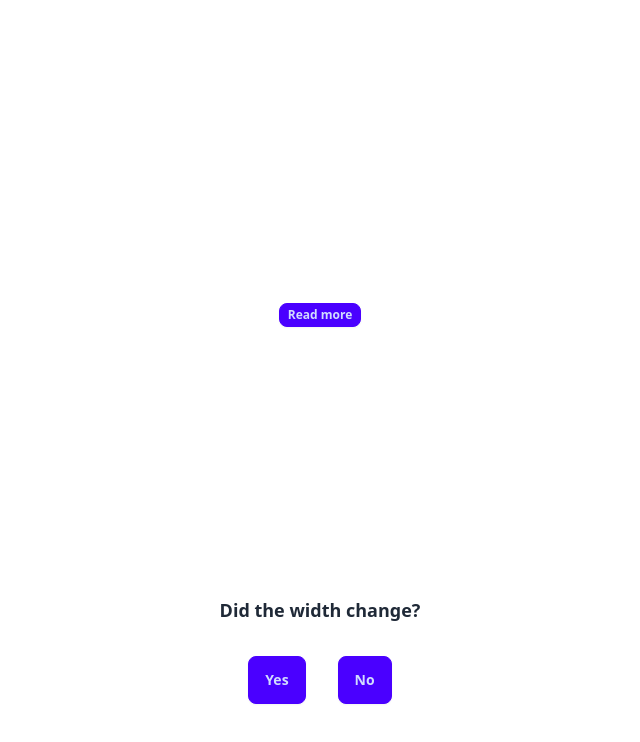
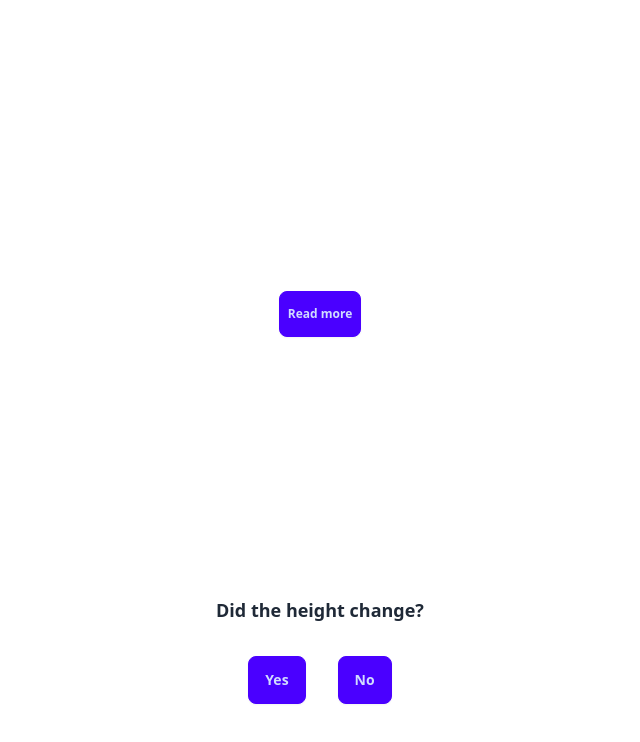
Before and after one commit to dotRarufu/is-25-perceivable, a SvelteKit app: page /survey in a window 1280 px wide. Both pictures are taken after a click on the button "Okay, next". Shown: the top 742 px of the page, without its empty margins (320-960 px from the left). Built offline with nearby package versions, Linux system fonts and the light colour scheme.

Commit message:
refactor: props and variables

```diff
--- a/src/data/components/Button.svelte
+++ b/src/data/components/Button.svelte
@@ -4,19 +4,19 @@
   export let variant: ButtonVariants;
   export let randomIncrease: number | null;
   export let dimension: "width" | "height" | null;
-  export let changeSize: (w: number, h: number) => void;
+  // export let changeSize: (w: number, h: number) => void;
 
-  let clientWidth: number | null = null;
-  let clientHeight: number | null = null;
+  export let clientWidth: number | null = null;
+  export let clientHeight: number | null = null;
 
   let width = "";
   let height = "";
 
-  $: {
-    if (clientHeight && clientWidth) {
-      changeSize(clientWidth, clientHeight);
-    }
-  }
+  // $: {
+  //   if (clientHeight && clientWidth) {
+  //     changeSize(clientWidth, clientHeight);
+  //   }
+  // }
 
   $: {
     if (!width && !height && randomIncrease && dimension) {
--- /dev/null
+++ b/src/lib/components/Survey.svelte
@@ -0,0 +1,38 @@
+<script lang="ts">
+  import { getContext } from "svelte";
+  import type { Writable } from "svelte/store";
+  import type { Nullable } from "../../types/utils";
+
+  // todo: export this from +page.svelte
+  type SurveyContext = Writable<{
+    isMemorizing: boolean;
+    dimension: Nullable<"height" | "width">;
+    answerQuestion: (isChanged: boolean) => () => void;
+    moveToQuestion: () => void;
+  }>;
+
+  const context = getContext<SurveyContext>("survey");
+
+  const { answerQuestion, dimension, isMemorizing, moveToQuestion } = $context;
+</script>
+
+<div class="w-full gap-[2rem] flex items-center flex-col py-[2rem]">
+  <h1 class="text-lg font-bold">
+    {isMemorizing ? "Try to remember this" : `Did the ${dimension} change?`}
+  </h1>
+
+  <div class="flex gap-[2rem]">
+    {#if isMemorizing}
+      <button class="btn btn-primary" on:click={moveToQuestion}
+        >Okay, next</button
+      >
+    {:else}
+      <button class="btn btn-primary" on:click={answerQuestion(true)}
+        >Yes</button
+      >
+      <button class="btn btn-primary" on:click={answerQuestion(false)}
+        >No</button
+      >
+    {/if}
+  </div>
+</div>
--- a/src/lib/utils/component.ts
+++ b/src/lib/utils/component.ts
@@ -40,6 +40,7 @@
       return { ...c, variants: qualifiedVariants };
     });
 
+  // Todo: should throw an error instead
   if (filteredComponents.length === 0) return null;
 
   const componentIndex = getRandomInt(0, filteredComponents.length - 1);
--- a/src/routes/survey/+page.svelte
+++ b/src/routes/survey/+page.svelte
@@ -3,29 +3,30 @@
   import { goto } from "$app/navigation";
   import { getRandomComponentWithin } from "$lib/utils/component";
   import Loading from "../../data/components/Loading.svelte";
-  type Nullable<T> = T | null;
-  const defaultData = {
+  import { onMount, setContext } from "svelte";
+  import type { Nullable } from "../../types/utils";
+  import type { Data } from "../../types/data";
+  import Survey from "$lib/components/Survey.svelte";
+  import { writable } from "svelte/store";
+
+  const defaultData: Data = {
     original: null,
     changed: null,
     isCorrect: null,
   };
-  let data: {
-    original: null | number;
-    changed: number | null;
-    isCorrect: boolean | null;
-  } = defaultData;
   const maxQuestions = 5;
+  const gapSeconds = 2000;
+
+  let data: Data = defaultData;
   let currentNumber = 1;
   let isMemorizing = true;
-  let componentWidth: number;
+  let componentWidth: Nullable<number> = null;
   let componentHeight: Nullable<number> = null;
   let windowHeight = 0;
   let windowWidth = 0;
-  let dimension: "height" | "width" | null = null;
-  // let shouldIncrease: boolean;
+  let dimension: Nullable<"height" | "width"> = null;
   let isLoaderVisible = false;
-  const gapSeconds = 2000;
-  let randomIncrease: number | null;
+  let randomIncrease: Nullable<number> = null;
 
   $: randomComponent = getRandomComponentWithin(
     windowWidth,
@@ -33,37 +34,28 @@
     currentNumber,
   );
 
-  $: console.log("randomIncrease:", randomIncrease);
+  $: if (currentNumber === maxQuestions) goto("/");
 
-  $: {
-    if (isMemorizing) {
-      isLoaderVisible = false;
-    } else {
-      isLoaderVisible = true;
-      setTimeout(() => {
-        isLoaderVisible = false;
-      }, gapSeconds);
-    }
-  }
+  onMount(() => showLoader());
 
-  $: {
-    console.log(currentNumber);
+  const showLoader = () => {
     isLoaderVisible = true;
     setTimeout(() => {
       isLoaderVisible = false;
     }, gapSeconds);
-  }
+  };
 
   const moveToQuestion = () => {
-    if (currentNumber === maxQuestions) goto("/");
+    showLoader();
+    console.log("move to question");
+    const randomDimension = getRandomInt(0, 1) ? "width" : "height";
+    const shouldIncrease = !!getRandomInt(0, 1);
+    const componentSize =
+      randomDimension === "width" ? componentWidth : componentHeight;
 
-    const shouldIncrease = !!getRandomInt(0, 1);
+    dimension = randomDimension;
+    randomIncrease = shouldIncrease ? getRandomInt(1, 100) : null;
 
-    randomIncrease = shouldIncrease ? getRandomInt(1, 100) : null;
-    dimension = getRandomInt(0, 1) ? "width" : "height";
-
-    const componentSize =
-      dimension === "width" ? componentWidth : componentHeight;
     isMemorizing = false;
     data = { ...data, original: componentSize };
   };
@@ -71,24 +63,37 @@
   const answerQuestion = (isChanged: boolean) => () => {
     const componentSize =
       dimension === "width" ? componentWidth : componentHeight;
-    const isSame = componentSize === data.original;
+    const isCorrect = (componentSize === data.original) === !isChanged;
 
-    data = {
+    const save = {
       ...data,
       changed: componentSize,
-      isCorrect: isSame === !isChanged,
+      isCorrect,
     };
-    console.log("save data:", data);
+    console.log("save data:", save);
 
     currentNumber += 1;
     data = defaultData;
     isMemorizing = true;
+    showLoader();
   };
 
-  const updateSize = (width: number, height: number) => {
-    componentWidth = width;
-    componentHeight = height;
+  const surveyContext = writable({
+    isMemorizing,
+    // weird, why do i have to cast type here
+    dimension: dimension as Nullable<"height" | "width">,
+    answerQuestion,
+    moveToQuestion,
+  });
+
+  $: $surveyContext = {
+    isMemorizing,
+    dimension,
+    answerQuestion,
+    moveToQuestion,
   };
+
+  setContext("survey", surveyContext);
 </script>
 
 <svelte:window bind:innerHeight={windowHeight} bind:innerWidth={windowWidth} />
@@ -106,31 +111,12 @@
           {...randomComponent.props}
           {dimension}
           {randomIncrease}
-          changeSize={updateSize}
+          bind:clientWidth={componentWidth}
+          bind:clientHeight={componentHeight}
         />
       {/if}
     </div>
   </div>
 
-  <!-- Survey -->
-  <div class="w-full gap-[2rem] flex items-center flex-col py-[2rem]">
-    <h1 class="text-lg font-bold">
-      {isMemorizing ? "Try to remember this" : `Did the ${dimension} change?`}
-    </h1>
-
-    <div class="flex gap-[2rem]">
-      {#if isMemorizing}
-        <button class="btn btn-primary" on:click={moveToQuestion}
-          >Okay, next</button
-        >
-      {:else}
-        <button class="btn btn-primary" on:click={answerQuestion(true)}
-          >Yes</button
-        >
-        <button class="btn btn-primary" on:click={answerQuestion(false)}
-          >No</button
-        >
-      {/if}
-    </div>
-  </div>
+  <Survey />
 {/if}
--- /dev/null
+++ b/src/types/data.ts
@@ -0,0 +1,7 @@
+import type { Nullable } from "./utils";
+
+export type Data = {
+  original: Nullable<number>;
+  changed: Nullable<number>;
+  isCorrect: Nullable<boolean>;
+};
--- /dev/null
+++ b/src/types/utils.ts
@@ -0,0 +1 @@
+export type Nullable<T> = T | null;
```
Also changed, not shown: 1 other file (tests, documents, lock files or other folders).
